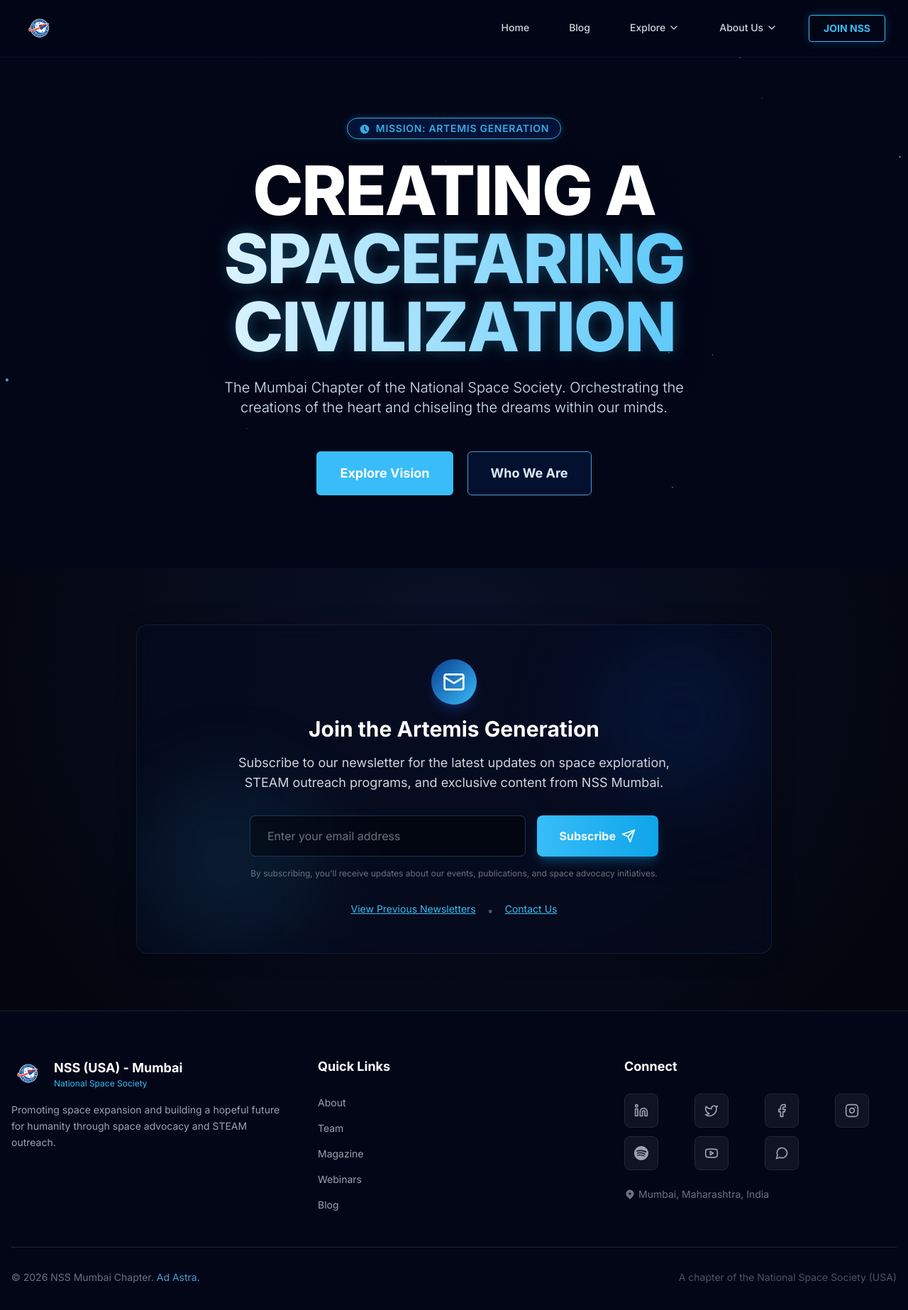
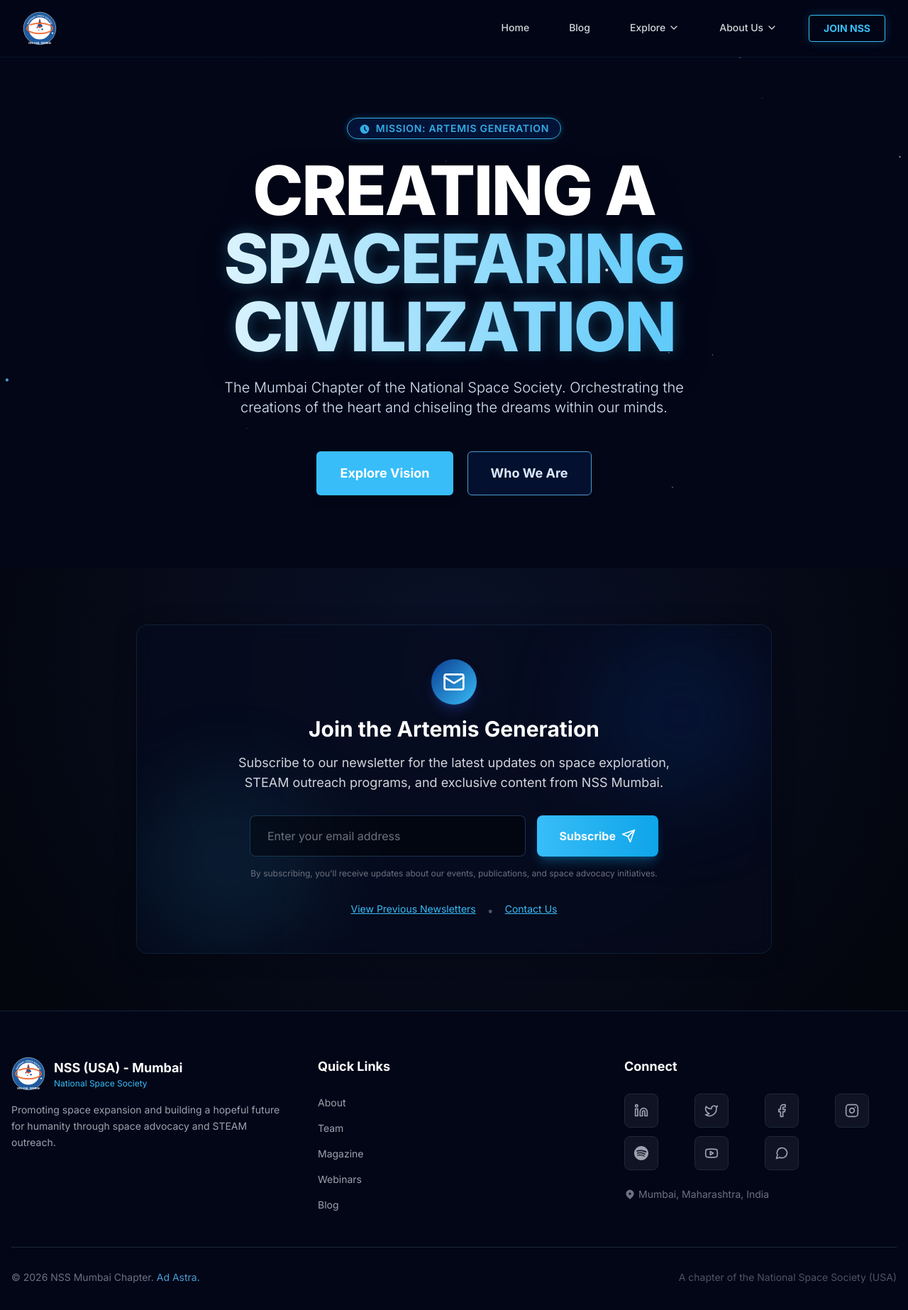
Before and after one commit to NationalSpaceSociety-Mumbai/Website, a Next.js app: page / in a window 1280 px wide. Shown: the top 1846 px of the page at 71% size. Built offline with nearby package versions, Linux system fonts and the light colour scheme.

Commit message:
Fix: Logo

```diff
--- a/components/Footer.tsx
+++ b/components/Footer.tsx
@@ -11,12 +11,27 @@ export default function Footer() {
           {/* Logo and Description */}
           <div>
             <div className="flex items-center gap-3 mb-4">
-              <div className="w-12 h-12 flex items-center justify-center">
-                <img
-                  src="/images/nss-mumbai-logo.png"
-                  alt="NSS Mumbai Logo"
-                  className="w-12 h-12 object-contain"
-                />
+              <div className="w-12 h-12 flex items-center justify-center flex-shrink-0">
+                <svg className="w-12 h-12" viewBox="0 0 200 200" fill="none" xmlns="http://www.w3.org/2000/svg">
+                  <circle cx="100" cy="100" r="95" fill="#1E5A9E" stroke="white" strokeWidth="2"/>
+                  <circle cx="100" cy="100" r="65" fill="white"/>
+                  <path d="M100 40 L115 90 L100 100 L85 90 Z" fill="#E94B3C"/>
+                  <path d="M100 45 L110 85 L100 92 L90 85 Z" fill="#1E5A9E"/>
+                  <ellipse cx="100" cy="100" rx="75" ry="30" fill="none" stroke="#E94B3C" strokeWidth="8" opacity="0.9"/>
+                  <ellipse cx="100" cy="100" rx="75" ry="30" fill="none" stroke="#F9A825" strokeWidth="4" opacity="0.7"/>
+                  <circle cx="85" cy="95" r="4" fill="#1E5A9E"/>
+                  <circle cx="110" cy="85" r="6" fill="#1E5A9E"/>
+                  <circle cx="95" cy="110" r="3" fill="#1E5A9E"/>
+                  <circle cx="115" cy="105" r="5" fill="#1E5A9E"/>
+                  <path d="M160 65 L162 70 L167 70 L163 73 L165 78 L160 75 L155 78 L157 73 L153 70 L158 70 Z" fill="white"/>
+                  <path d="M175 120 L177 125 L182 125 L178 128 L180 133 L175 130 L170 133 L172 128 L168 125 L173 125 Z" fill="white"/>
+                  <path d="M40 75 L42 80 L47 80 L43 83 L45 88 L40 85 L35 88 L37 83 L33 80 L38 80 Z" fill="white"/>
+                  <text x="100" y="190" textAnchor="middle" fill="white" fontSize="14" fontWeight="bold" fontFamily="Arial">NSS USA - MUMBAI</text>
+                  <path id="topArc" d="M 30 100 A 70 70 0 0 1 170 100" fill="none"/>
+                  <text fill="white" fontSize="13" fontWeight="bold" fontFamily="Arial">
+                    <textPath href="#topArc" startOffset="50%" textAnchor="middle">NATIONAL SPACE SOCIETY</textPath>
+                  </text>
+                </svg>
               </div>
               <div>
                 <h3 className="text-lg font-bold text-white">NSS (USA) - Mumbai</h3>
--- a/components/Navbar.tsx
+++ b/components/Navbar.tsx
@@ -13,11 +13,44 @@ export default function Navbar() {
         <div className="flex justify-between items-center h-20">
           <Link href="/" className="flex items-center cursor-pointer group">
             <div className="w-12 h-12 flex items-center justify-center">
-              <img
-                src="/images/nss-mumbai-logo.png"
-                alt="NSS Mumbai Logo"
-                className="w-12 h-12 object-contain group-hover:scale-110 transition-transform"
-              />
+              {/* Using inline SVG version of the logo for reliability */}
+              <svg className="w-12 h-12 group-hover:scale-110 transition-transform" viewBox="0 0 200 200" fill="none" xmlns="http://www.w3.org/2000/svg">
+                {/* Outer circle with text */}
+                <circle cx="100" cy="100" r="95" fill="#1E5A9E" stroke="white" strokeWidth="2"/>
+
+                {/* Inner white circle (moon/planet) */}
+                <circle cx="100" cy="100" r="65" fill="white"/>
+
+                {/* Rocket */}
+                <path d="M100 40 L115 90 L100 100 L85 90 Z" fill="#E94B3C"/>
+                <path d="M100 45 L110 85 L100 92 L90 85 Z" fill="#1E5A9E"/>
+
+                {/* Orbital ring */}
+                <ellipse cx="100" cy="100" rx="75" ry="30" fill="none" stroke="#E94B3C" strokeWidth="8" opacity="0.9"/>
+                <ellipse cx="100" cy="100" rx="75" ry="30" fill="none" stroke="#F9A825" strokeWidth="4" opacity="0.7"/>
+
+                {/* Craters/dots on planet */}
+                <circle cx="85" cy="95" r="4" fill="#1E5A9E"/>
+                <circle cx="110" cy="85" r="6" fill="#1E5A9E"/>
+                <circle cx="95" cy="110" r="3" fill="#1E5A9E"/>
+                <circle cx="115" cy="105" r="5" fill="#1E5A9E"/>
+
+                {/* Stars around */}
+                <path d="M160 65 L162 70 L167 70 L163 73 L165 78 L160 75 L155 78 L157 73 L153 70 L158 70 Z" fill="white"/>
+                <path d="M175 120 L177 125 L182 125 L178 128 L180 133 L175 130 L170 133 L172 128 L168 125 L173 125 Z" fill="white"/>
+                <path d="M40 75 L42 80 L47 80 L43 83 L45 88 L40 85 L35 88 L37 83 L33 80 L38 80 Z" fill="white"/>
+
+                {/* Text at bottom */}
+                <text x="100" y="190" textAnchor="middle" fill="white" fontSize="14" fontWeight="bold" fontFamily="Arial">NSS USA - MUMBAI</text>
+
+                {/* Text at top */}
+                <path id="topArc" d="M 30 100 A 70 70 0 0 1 170 100" fill="none"/>
+                <text fill="white" fontSize="13" fontWeight="bold" fontFamily="Arial">
+                  <textPath href="#topArc" startOffset="50%" textAnchor="middle">
+                    NATIONAL SPACE SOCIETY
+                  </textPath>
+                </text>
+              </svg>
             </div>
           </Link>
 
```
